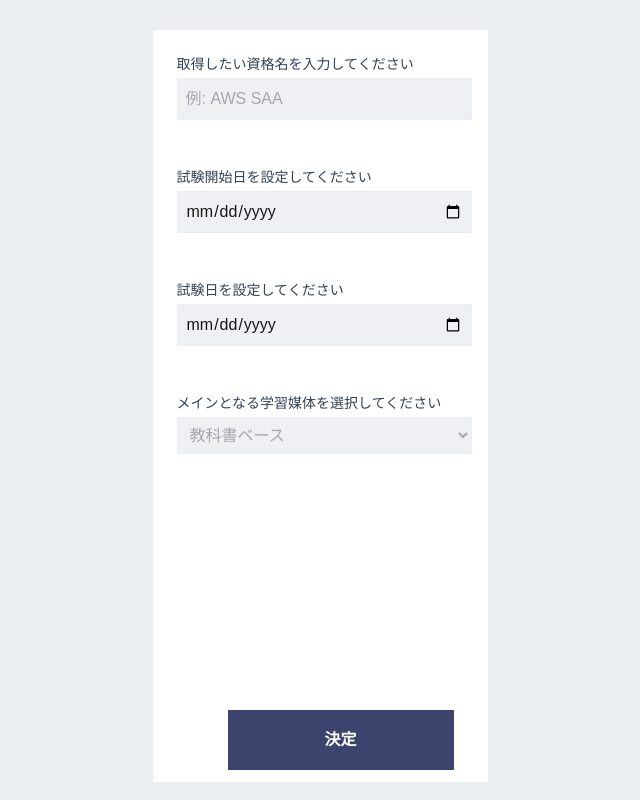
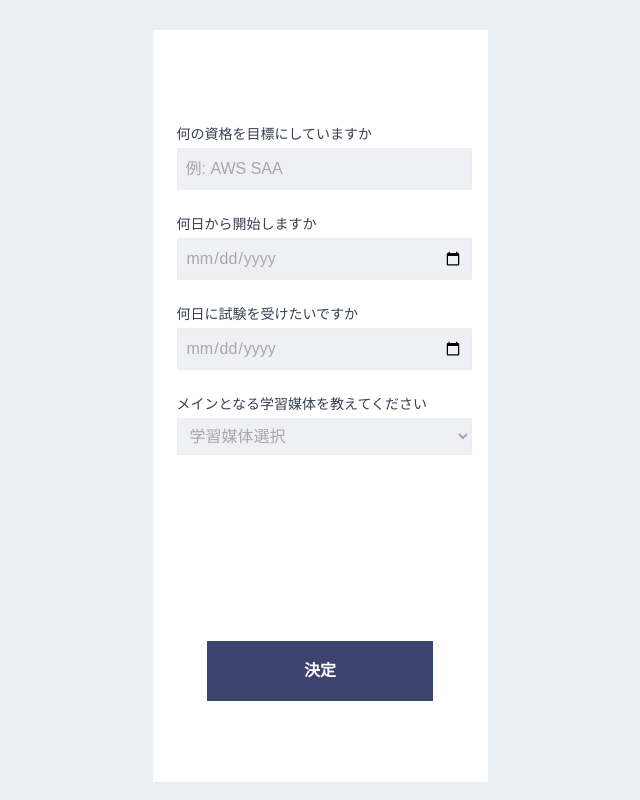
Before and after one commit to study-basic-hackathon/lazy-bear, a Next.js app in the folder app/: page /personas/1/projects/post in a window 1280 px wide. Shown: the whole page, without its empty margins (320-960 px from the left). Built offline with nearby package versions, Linux system fonts and the light colour scheme.

Commit message:
プロジェクトの登録画面の作成

```diff
--- a/app/src/app/(client)/personas/[id]/projects/post/page.tsx
+++ b/app/src/app/(client)/personas/[id]/projects/post/page.tsx
@@ -1,34 +1,61 @@
 "use client";
 
 import { useState } from "react";
-import { useParams } from "next/navigation";
+import { useParams, useRouter } from "next/navigation";
 import { components } from "@/types/apiSchema";
 
 type ProjectCreate = components["schemas"]["ProjectCreate"];
 
+type ProjectCreateForm = Omit<ProjectCreate, "baseMaterial"> & {
+  baseMaterial: ProjectCreate["baseMaterial"] | undefined;
+};
+
 export default function ProjectCreatePage() {
   const params = useParams<{ id: string }>();
   const personaId = params.id;
+  const router = useRouter();
 
-  const [form, setForm] = useState<ProjectCreate>({
+  const [form, setForm] = useState<ProjectCreateForm>({
     certificationName: "",
     startDate: "",
     examDate: "",
-    baseMaterial: "TEXTBOOK",
+    baseMaterial: undefined,
   });
 
-  const handleChange = (field: keyof ProjectCreate, value: string) => {
+  const [errors, setErrors] = useState<{ baseMaterial?: string; date?: string }>({});
+
+  const handleChange = (field: keyof ProjectCreateForm, value: string | undefined) => {
     setForm((prev) => ({
       ...prev,
       [field]: value,
+    }));
+    setErrors((prev) => ({
+      ...prev,
+      [field]: undefined, // 入力があればエラーをクリア
     }));
   };
 
   const handleSubmit = async (e: React.FormEvent) => {
     e.preventDefault();
 
+    // バリデーション
+    if (!form.baseMaterial) {
+      setErrors({ baseMaterial: "学習媒体を選択してください" });
+      return;
+    }
+
+    if (form.startDate && form.examDate) {
+      const start = new Date(form.startDate);
+      const exam = new Date(form.examDate);
+      if (start >= exam) {
+        setErrors({ date: "開始日は試験日より前である必要があります" });
+        return;
+      }
+    }
+
     const payload: ProjectCreate = {
       ...form,
+      baseMaterial: form.baseMaterial, // ここでは enum 型 ("TEXTBOOK" | "VIDEO") に確定
     };
 
     console.log("プロジェクト作成 payload:", payload);
@@ -39,6 +66,20 @@ export default function ProjectCreatePage() {
     //   headers: { "Content-Type": "application/json" },
     //   body: JSON.stringify(payload),
     // });
+    // const data = await res.json();
+    // const projectId = data.projectId;
+
+    // Location ヘッダを取得
+    // const location = res.headers.get("Location");
+
+    // const location = res.headers.get("Location") ?? "";
+    // // ["", "projects", "abcd-1234"]
+    // const parts = location.split("/");
+    // const projectId = parts[2]; // "abcd-1234"
+
+    // 成功時にページ遷移
+    const projectId = "mock-project-id"; // ← APIから返る想定
+    router.push(`/projects/${projectId}/weights/generate`);
   };
 
   return (
@@ -55,18 +96,33 @@ export default function ProjectCreatePage() {
             width: "295px",
             height: "423px",
             rowGap: "24px",
+            marginTop: "70px",
+          }}
+        >
+          {/* グリッド: 資格名 + 開始日 + 試験日 + 学習方法 */}
+          <div
+            className="grid"
+            style={{
+              height: "100px",
+              rowGap: "24px",
             }}
           >
             <div>
               <label className="block text-sm font-medium text-gray-700 mb-1">
-                取得したい資格名を入力してください
+                何の資格を目標にしていますか
               </label>
               <input
                 type="text"
                 value={form.certificationName}
-                onChange={(e) => handleChange("certificationName", e.target.value)}
-                className="w-full border border-[#EBEEF1] p-2 focus:outline-none focus:ring-2 focus:ring-green-500 placeholder-[#A8A5AF]"
-                style={{ borderRadius: "0px", backgroundColor: "#EFF0F4" }}
+                onChange={(e) =>
+                  handleChange("certificationName", e.target.value)
+                }
+                className="w-full border border-[#EBEEF1] p-2 placeholder-[#A8A5AF]"
+                style={{
+                  borderRadius: "0px",
+                  backgroundColor: "#EFF0F4",
+                  color: form.certificationName ? "#000000" : "#A8A5AF",
+                }}
                 placeholder="例: AWS SAA"
                 required
               />
@@ -74,63 +130,90 @@ export default function ProjectCreatePage() {
 
             <div>
               <label className="block text-sm font-medium text-gray-700 mb-1">
-                試験開始日を設定してください
+                何日から開始しますか
               </label>
               <input
                 type="date"
                 value={form.startDate}
                 onChange={(e) => handleChange("startDate", e.target.value)}
-                className="w-full border border-[#EBEEF1] p-2 focus:outline-none focus:ring-2 focus:ring-green-500 placeholder-[#A8A5AF]"
-                style={{ borderRadius: "0px", backgroundColor: "#EFF0F4" }}
+                className="w-full border border-[#EBEEF1] p-2 placeholder-[#A8A5AF]"
+                style={{
+                  borderRadius: "0px",
+                  backgroundColor: "#EFF0F4",
+                  color: form.startDate ? "#000000" : "#A8A5AF",
+                }}
+                placeholder="例: 2025-09-01"
               />
             </div>
 
             <div>
               <label className="block text-sm font-medium text-gray-700 mb-1">
-                試験日を設定してください
+                何日に試験を受けたいですか
               </label>
               <input
                 type="date"
                 value={form.examDate}
                 onChange={(e) => handleChange("examDate", e.target.value)}
-                className="w-full border border-[#EBEEF1] p-2 focus:outline-none focus:ring-2 focus:ring-green-500 placeholder-[#A8A5AF]"
-                style={{ borderRadius: "0px", backgroundColor: "#EFF0F4" }}
+                className="w-full border border-[#EBEEF1] p-2 placeholder-[#A8A5AF]"
+                style={{
+                  borderRadius: "0px",
+                  backgroundColor: "#EFF0F4",
+                  color: form.examDate ? "#000000" : "#A8A5AF",
+                }}
+                placeholder="例: 2025-12-01"
               />
+              {errors.date && (
+                <p className="text-red-500 text-sm mt-1">{errors.date}</p>
+              )}
             </div>
 
             <div>
               <label className="block text-sm font-medium text-gray-700 mb-1">
-                メインとなる学習媒体を選択してください
+                メインとなる学習媒体を教えてください
               </label>
               <select
-                value={form.baseMaterial}
+                value={form.baseMaterial ?? ""}
                 onChange={(e) =>
-                handleChange("baseMaterial", e.target.value as "textbook" | "video")
+                  handleChange(
+                    "baseMaterial",
+                    e.target.value === "" ? undefined : (e.target.value as "TEXTBOOK" | "VIDEO")
+                  )
                 }
-                className="w-full border border-[#EBEEF1] p-2 focus:outline-none focus:ring-2 focus:ring-green-500 text-[#A8A5AF]"
-                style={{ borderRadius: "0px", backgroundColor: "#EFF0F4" }}
+                className="w-full border border-[#EBEEF1] p-2"
+                style={{
+                  borderRadius: "0px",
+                  backgroundColor: "#EFF0F4",
+                  color: form.baseMaterial ? "#000000" : "#A8A5AF",
+                }}
               >
-                <option value="textbook">教科書ベース</option>
-                <option value="video">動画ベース</option>
+                <option value="" disabled>
+                  学習媒体選択
+                </option>
+                <option value="TEXTBOOK">教科書ベース</option>
+                <option value="VIDEO">動画ベース</option>
               </select>
+              {errors.baseMaterial && (
+                <p className="text-red-500 text-sm mt-1">
+                  {errors.baseMaterial}
+                </p>
+              )}
             </div>
-        </form>
-
+          </div>
           <button
             type="submit"
-            className="font-semibold transition absolute"
+            className="font-semibold transition absolute left-1/2 transform -translate-x-1/2"
             style={{
               width: "226px",
               height: "60px",
               borderRadius: "0px",
               backgroundColor: "#3C436D",
               color: "#FFFFFF",
-            left: "75px",
-            top: "680px",
+              top: "611px",
             }}
           >
             決定
           </button>
+        </form>
       </div>
     </div>
   );
```
Also changed, not shown: app/src/app/(client)/projects/[id]/steps/page.tsx (deleted). Lines whose indentation alone changed are shown as unchanged.
